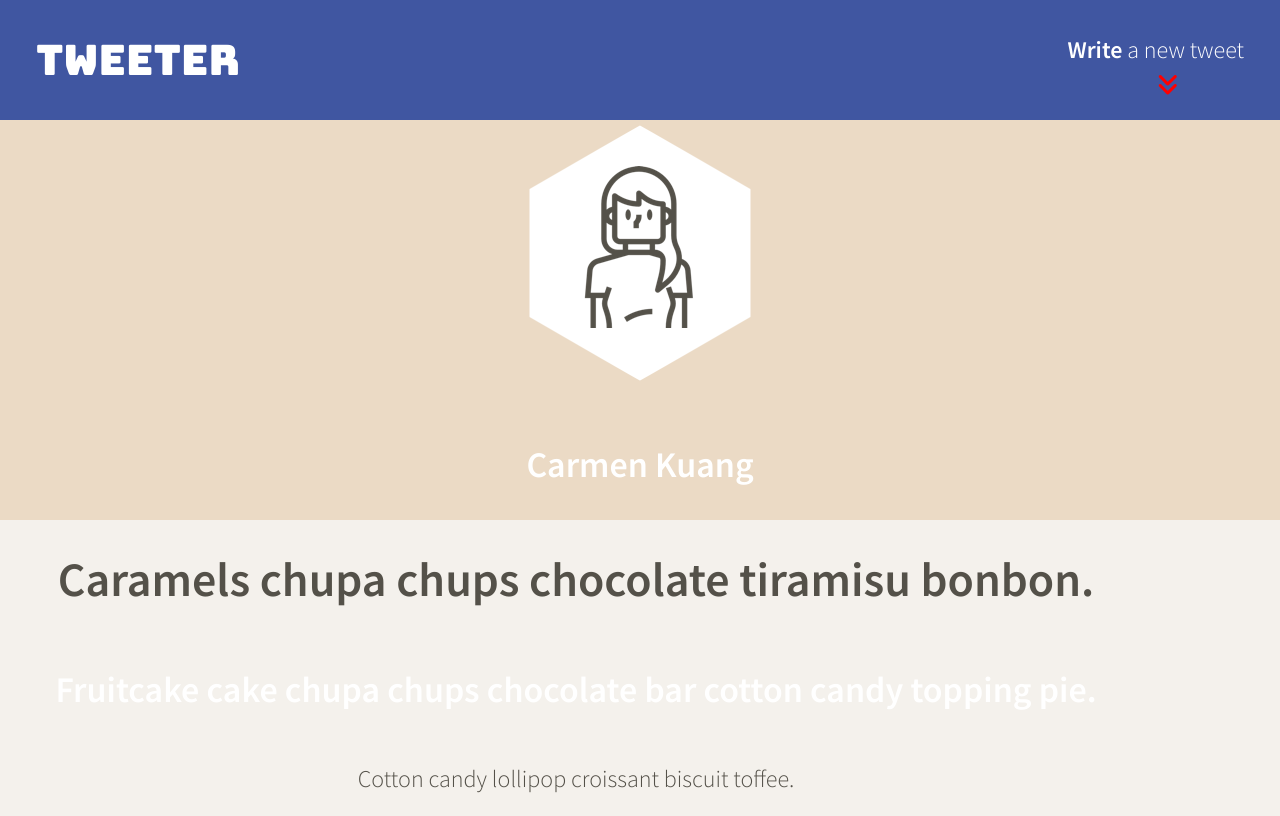
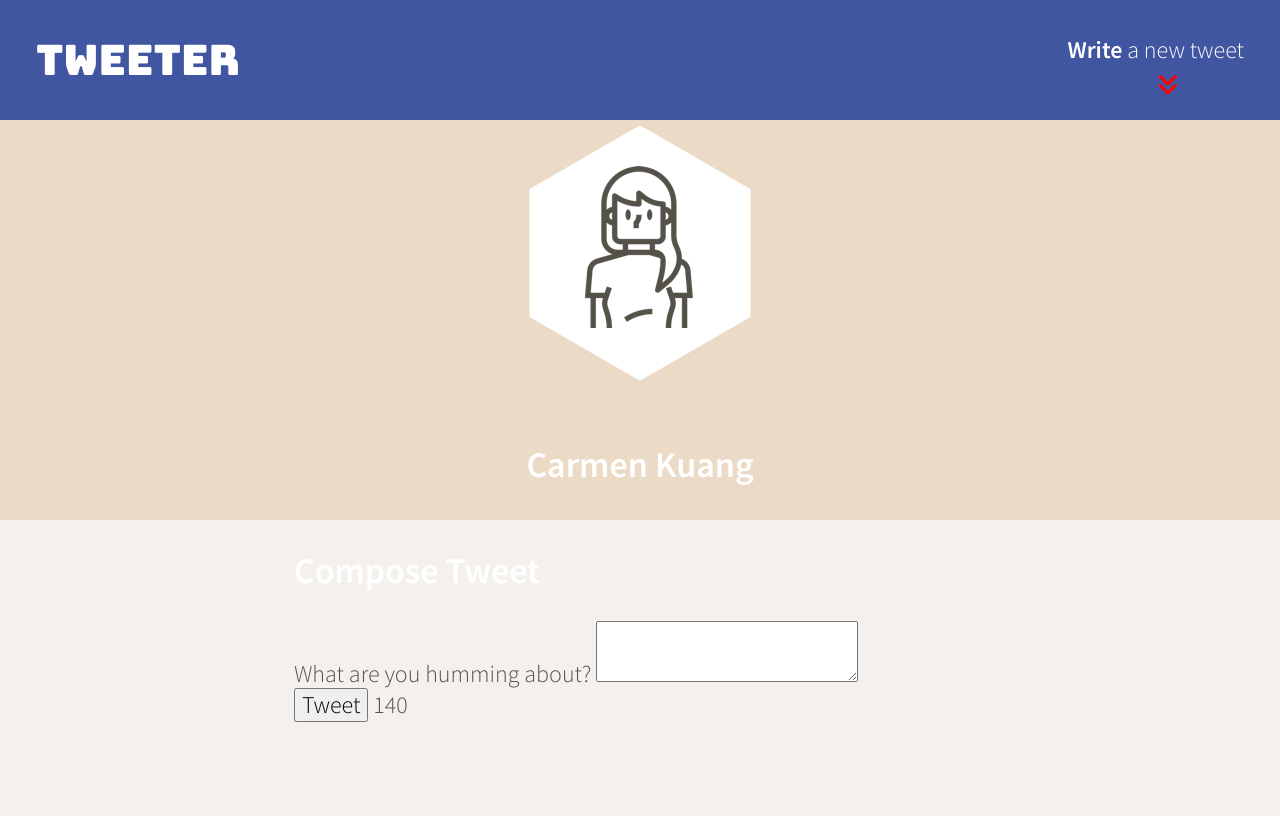
Before and after one commit to carmenkk/tweeter, a website: page public/index.html in a window 1280 px wide. Drawn offline with nearby package versions, Linux system fonts and the light colour scheme.

Commit message:
add new tweet section&&link new-tweet css

```diff
--- a/public/index.html
+++ b/public/index.html
@@ -19,6 +19,7 @@
     <link rel="stylesheet" href="/styles/layout.css" type="text/css" />
     <link rel="stylesheet" href="/styles/nav.css" type="text/css" />
     <link rel="stylesheet" href="/styles/header.css" type="text/css" />
+    <link rel="stylesheet" href="/styles/new-tweet.css" type="text/css" />
 
     <!-- External JS -->
     <script src="https://ajax.googleapis.com/ajax/libs/jquery/3.4.1/jquery.min.js"></script>
@@ -48,10 +49,19 @@
   </header>
 
     <!-- Page-specific (main) content here -->
+    <!-- compose tweet -->
     <main class="container">
-      <h1>Caramels chupa chups chocolate tiramisu bonbon. </h1>
-      <h2>Fruitcake cake chupa chups chocolate bar cotton candy topping pie.</h2>
-      <p>Cotton candy lollipop croissant biscuit toffee.</p>
+      <section class="new-tweet">
+        <h2>Compose Tweet</h2>
+        <form method="POST" action="/tweets/">
+          <label for="tweet-text">What are you humming about?</label>
+          <textarea name="text" id="tweet-text"></textarea>
+          <div>
+            <button type="submit">Tweet</button>
+            <output name="counter" class="counter" for="tweet-text">140</output>
+          </div>
+        </form>
+      </section>
     </main>
   </body>
 </html>
```
